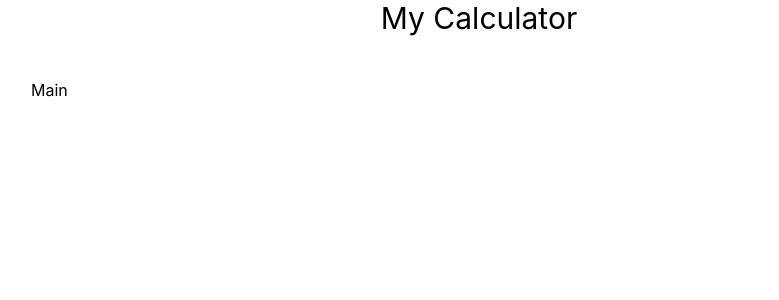
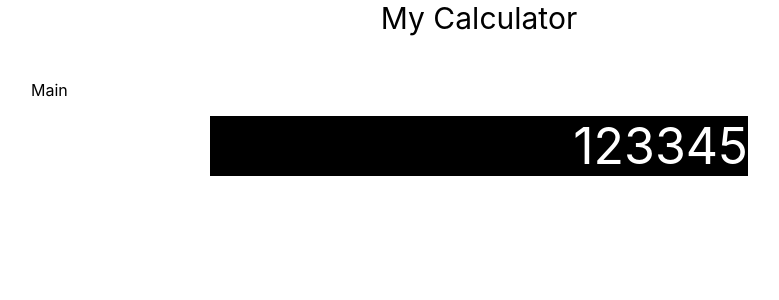
Before and after one commit to aguirreh8/myCalculator, a React (Create React App) app: page / in a window 1280 px wide. Shown: the top 300 px of the page, without its empty margins (161-940 px from the left). Built offline with nearby package versions, Linux system fonts and the light colour scheme.

Commit message:
Create Displya component, start adding styling

```diff
--- a/src/App.jsx
+++ b/src/App.jsx
@@ -1,16 +1,20 @@
-import React from 'react';
+import React, {Component} from 'react';
 import Header from './components/Header';
 import Main from "./components/Main";
+import Display from "./components/Display";
 
-function App() {
+class App extends Component {
+    render() {
         return (
             <div className="App">
                 <Header />
                     <Main>
                         <p>Main</p>
+                        <Display currentValue="123345"/>
                     </Main>
             </div>
-  );
+        )
+    };
 }
 
 export default App;
--- /dev/null
+++ b/src/components/Display/Display.css
@@ -0,0 +1,9 @@
+.display-main {
+    margin: 0 auto;
+    width: 60%;
+    height: 60px;
+    color: white;
+    background-color: black;
+    text-align: right;
+    font-size: 50px;
+}
--- /dev/null
+++ b/src/components/Display/Display.jsx
@@ -0,0 +1,10 @@
+import React from 'react';
+import "./Display.css";
+
+const Display = props => (
+    <div className="display-main">
+        {props.currentValue}
+    </div>
+)
+
+export default Display;
--- /dev/null
+++ b/src/components/Display/index.js
@@ -0,0 +1 @@
+export {default} from "./Display";
```
Lines whose indentation alone changed are shown as unchanged.
